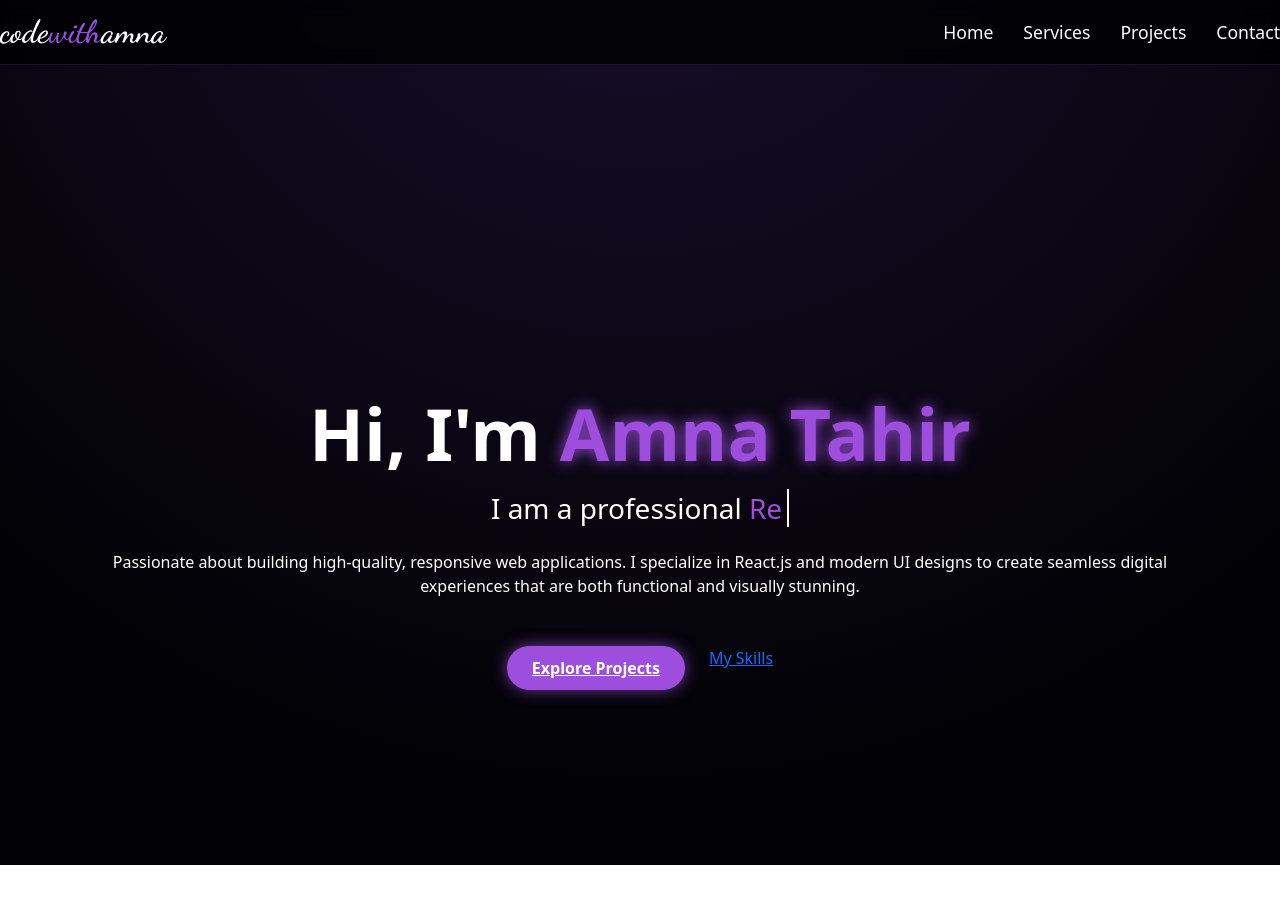
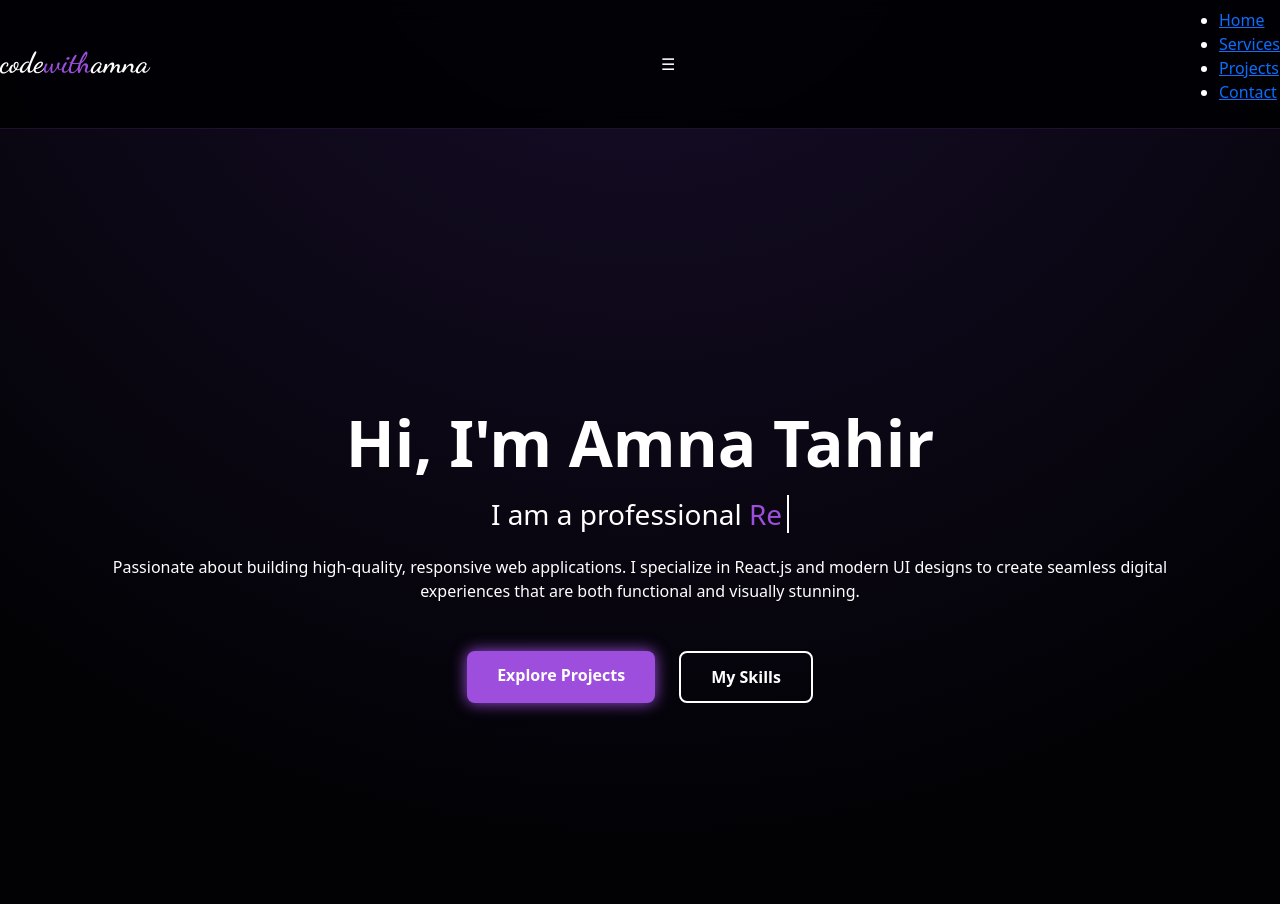
Before and after one commit to amna18304/my-portfolio, a React (Vite) app: page / in a window 1280 px wide. Shown: the top 904 px of the page. Before the commit the page ends 865 px from the top, so only its background shows below. Built offline with nearby package versions, Linux system fonts and the light colour scheme.

Commit message:
final design and spacing fix

```diff
--- a/src/App.css
+++ b/src/App.css
@@ -16,15 +16,15 @@
   overflow-x: hidden;
 }
 
-/* --- Navbar (Logo Left, Links Right) --- */
+/* --- Navbar Fixed --- */
 .navbar {
   display: flex;
   justify-content: space-between;
   align-items: center;
-  background: rgba(2, 2, 5, 0.9);
+  background: rgba(2, 2, 5, 0.95);
   backdrop-filter: blur(10px);
   border-bottom: 1px solid rgba(157, 78, 221, 0.2);
-  padding: 15px 5%;
+  padding: 10px 5%;
   position: fixed;
   top: 0;
   width: 100%;
@@ -34,113 +34,121 @@
 
 .nav-logo {
   font-family: 'Dancing Script', cursive !important;
-  font-size: 2rem;
+  font-size: 1.8rem;
   color: white !important;
   text-decoration: none;
 }
 .nav-logo span { color: var(--p-glow); }
 
-.nav-links {
+/* --- Global Section Spacing (Extra Space Fix) --- */
+section, .home-container, .skills-container, .projects-container, .contact-container {
+  padding-top: 80px !important; /* Navbar ke niche se space set ki */
+  margin-top: 0 !important;
   display: flex;
-  list-style: none;
-  gap: 30px;
-  margin: 0;
-  padding: 0;
-}
-.nav-links li a {
-  color: white !important;
-  text-decoration: none;
-  font-weight: 500;
-  font-size: 1.1rem;
-}
-.nav-links li a:hover {
-  color: var(--p-glow) !important;
-  text-shadow: 0 0 10px var(--p-glow);
+  flex-direction: column;
+  align-items: center;
+  text-align: center;
 }
 
-.menu-icon {
-  display: none;
-  font-size: 2rem;
-  color: white;
-  cursor: pointer;
+/* --- Hero Section Buttons --- */
+.hero-title {
+  font-size: 4rem;
+  font-weight: 700;
+  margin-top: 50px; /* Text ko thoda upar laya */
 }
 
-/* --- Hero & Sections (Original Vibe) --- */
-.hero-title {
-  font-size: 4.5rem;
-  font-weight: 600;
-  margin-top: 150px;
-}
-.name-purple {
-  color: var(--p-glow);
-  text-shadow: 0 0 15px var(--p-glow);
+.hero-btns {
+  display: flex;
+  gap: 20px;
+  justify-content: center;
+  margin-top: 30px;
 }
 
-/* --- Cards & Buttons (Original Design) --- */
-.glass-card {
+/* Explore Projects Button */
+.btn-p-fill {
+  background-color: var(--p-glow) !important;
+  color: white !important;
+  border: none !important;
+  padding: 12px 30px;
+  border-radius: 8px;
+  font-weight: 600;
+  text-decoration: none;
+  box-shadow: 0 0 15px var(--p-glow);
+}
+
+/* My Skills Button (Blue to White Fix) */
+.btn-p-outline {
+  background: transparent !important;
+  color: white !important; /* Blue khatam */
+  border: 2px solid white !important;
+  padding: 12px 30px;
+  border-radius: 8px;
+  font-weight: 600;
+  text-decoration: none;
+  transition: 0.3s;
+}
+.btn-p-outline:hover {
+  background: white;
+  color: black !important;
+}
+
+/* --- Professional Contact Form (Suiting the Theme) --- */
+.contact-form {
   background: rgba(255, 255, 255, 0.03);
-  backdrop-filter: blur(10px);
+  padding: 40px;
+  border-radius: 20px;
   border: 1px solid rgba(157, 78, 221, 0.1);
-  border-radius: 25px;
-  padding: 35px;
-  transition: 0.4s;
+  width: 100%;
+  max-width: 500px;
+  margin-top: 30px;
 }
-.glass-card:hover {
-  transform: translateY(-10px);
-  border-color: var(--p-glow);
-  box-shadow: 0 10px 30px rgba(157, 78, 221, 0.2);
+
+.contact-input, .contact-form input, .contact-form textarea {
+  width: 100%;
+  background: rgba(0, 0, 0, 0.3) !important;
+  border: 1px solid rgba(157, 78, 221, 0.3) !important;
+  border-radius: 10px !important;
+  color: white !important;
+  padding: 15px !important;
+  margin-bottom: 20px;
+  outline: none;
+}
+
+.contact-input:focus {
+  border-color: var(--p-glow) !important;
+  box-shadow: 0 0 10px var(--p-glow);
+}
+
+/* --- Skills Bar (Exact 4th Pic Look) --- */
+.skill-bar-wrapper {
+  width: 90%;
+  max-width: 700px;
+  margin-bottom: 25px;
+}
+.skill-info {
+  display: flex;
+  justify-content: space-between;
+  margin-bottom: 10px;
+  font-weight: 600;
+}
+.progress-line {
+  height: 10px;
+  background: rgba(255, 255, 255, 0.1);
+  border-radius: 10px;
+  overflow: hidden;
+}
+.progress-line span {
+  display: block;
+  height: 100%;
+  background: var(--p-glow);
+  box-shadow: 0 0 15px var(--p-glow);
 }
 
 /* --- Mobile Fixes --- */
 @media (max-width: 768px) {
   .hero-title { font-size: 2.5rem !important; }
-  .menu-icon { display: block; }
   .nav-links {
-    display: none;
-    flex-direction: column;
-    position: absolute;
-    top: 70px;
-    left: 0;
-    width: 100%;
     background: #020205;
-    padding: 30px 0;
+    top: 60px;
   }
-  .nav-links.active { display: flex !important; }
 }
-/* --- FIXED PORTIONS FOR PURPLE THEME --- */
-
-/* 1. Buttons (Explore & View Live) ko Purple karne ke liye */
-.view-live-btn, .btn-p-fill, .explore-btn {
-  background-color: #9d4edd !important; /* Original Purple */
-  color: white !important;
-  border: none !important;
-  box-shadow: 0 0 15px rgba(157, 78, 221, 0.7) !important;
-  padding: 10px 25px;
-  border-radius: 50px;
-  font-weight: 600;
-  transition: 0.3s ease-in-out;
-}
-
-.view-live-btn:hover {
-  box-shadow: 0 0 25px #9d4edd !important;
-  transform: translateY(-2px);
-}
-
-/* 2. Contact Form Inputs ko Dark aur Purple Border dene ke liye */
-.contact-input, .contact-form input, .contact-form textarea {
-  background: rgba(255, 255, 255, 0.05) !important;
-  border: 1px solid rgba(157, 78, 221, 0.3) !important;
-  color: white !important;
-}
-
-.contact-input:focus {
-  border-color: #9d4edd !important;
-  box-shadow: 0 0 10px #9d4edd !important;
-}
-
-/* 3. Hero Section ke Links (Explore Projects/My Skills) */
-.hero-links a {
-  color: #9d4edd !important; /* Inka blue color khatam karne ke liye */
-  text-decoration: none;
-  font-weight: 600;
-}
```
